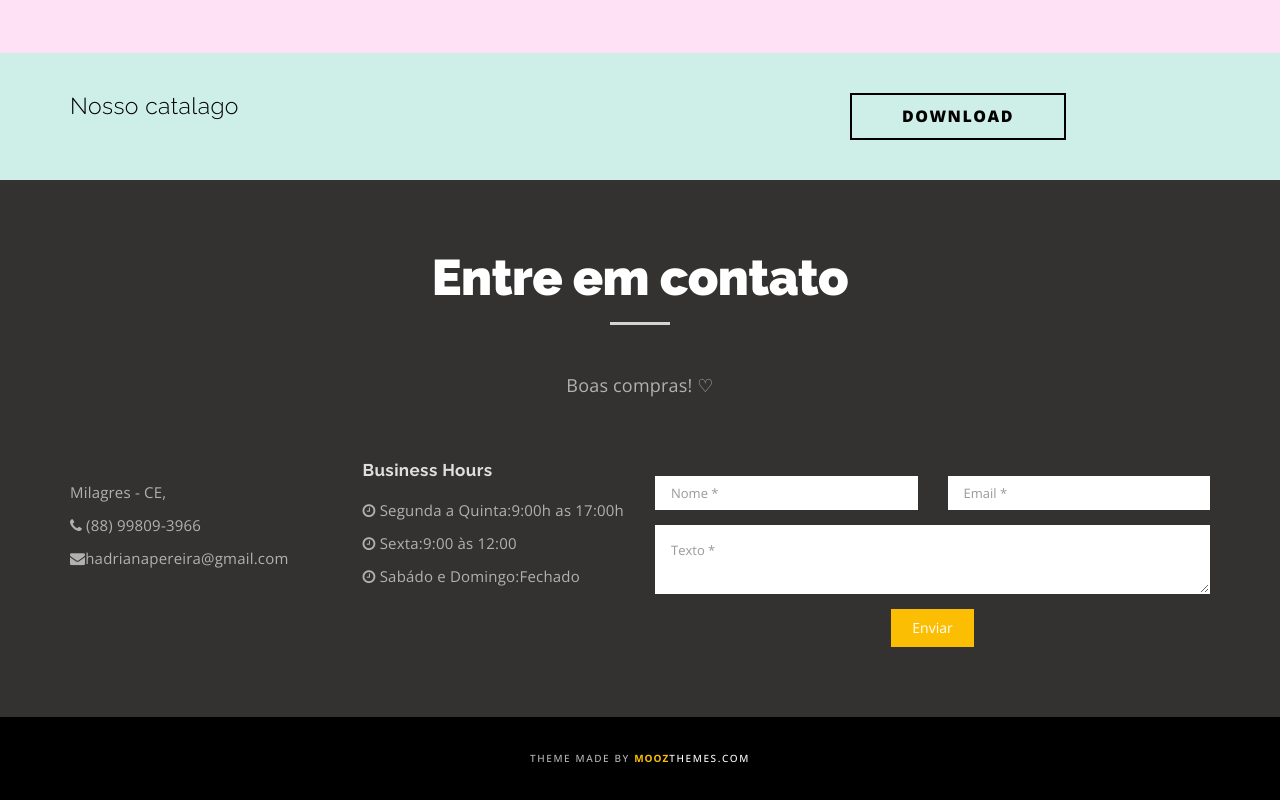
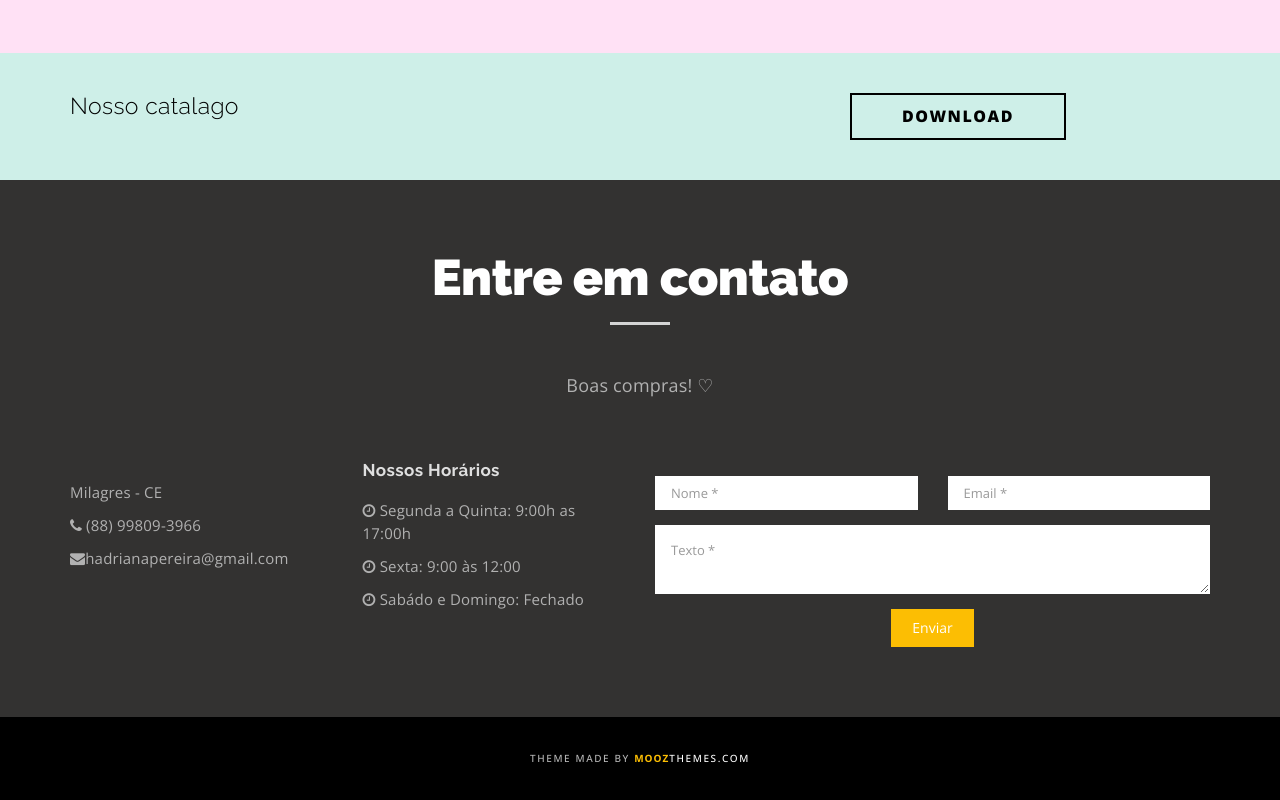
Before and after one commit to Adriana713/Adriana713, a plain HTML site: page index.html in a window 1280 px wide. Shown: the part 5170-5970 px from the top of the page. Drawn offline with nearby package versions, Linux system fonts and the light colour scheme.

Commit message:
Alteração no campo localização

```diff
--- a/index.html
+++ b/index.html
@@ -588,17 +588,17 @@
 						<div class="col-md-3">
 							<div class="section-text">
 								<h4></h4>
-								<p>Milagres - CE,</p>
+								<p> Milagres - CE</p>
 								<p><i class="fa fa-phone"></i> (88) 99809-3966</p>
 								<p><i class="fa fa-envelope"></i>hadrianapereira@gmail.com</p>
 							</div>
 						</div>
 						<div class="col-md-3">
 							<div class="section-text">
-								<h4>Business Hours</h4>
-								<p><i class="fa fa-clock-o"></i> <span class="day">Segunda a Quinta:</span><span>9:00h as 17:00h</span></p>
-								<p><i class="fa fa-clock-o"></i> <span class="day">Sexta:</span><span>9:00 às 12:00</span></p>
-								<p><i class="fa fa-clock-o"></i> <span class="day">Sabádo e Domingo:</span><span>Fechado</span></p>
+								<h4>Nossos Horários</h4>
+								<p><i class="fa fa-clock-o"></i> <span class="day"> Segunda a Quinta: </span><span>9:00h as 17:00h</span></p>
+								<p><i class="fa fa-clock-o"></i> <span class="day"> Sexta: </span><span>9:00 às 12:00</span></p>
+								<p><i class="fa fa-clock-o"></i> <span class="day"> Sabádo e Domingo: </span><span>Fechado</span></p>
 							</div>
 						</div>
 						<div class="col-md-6">
```
